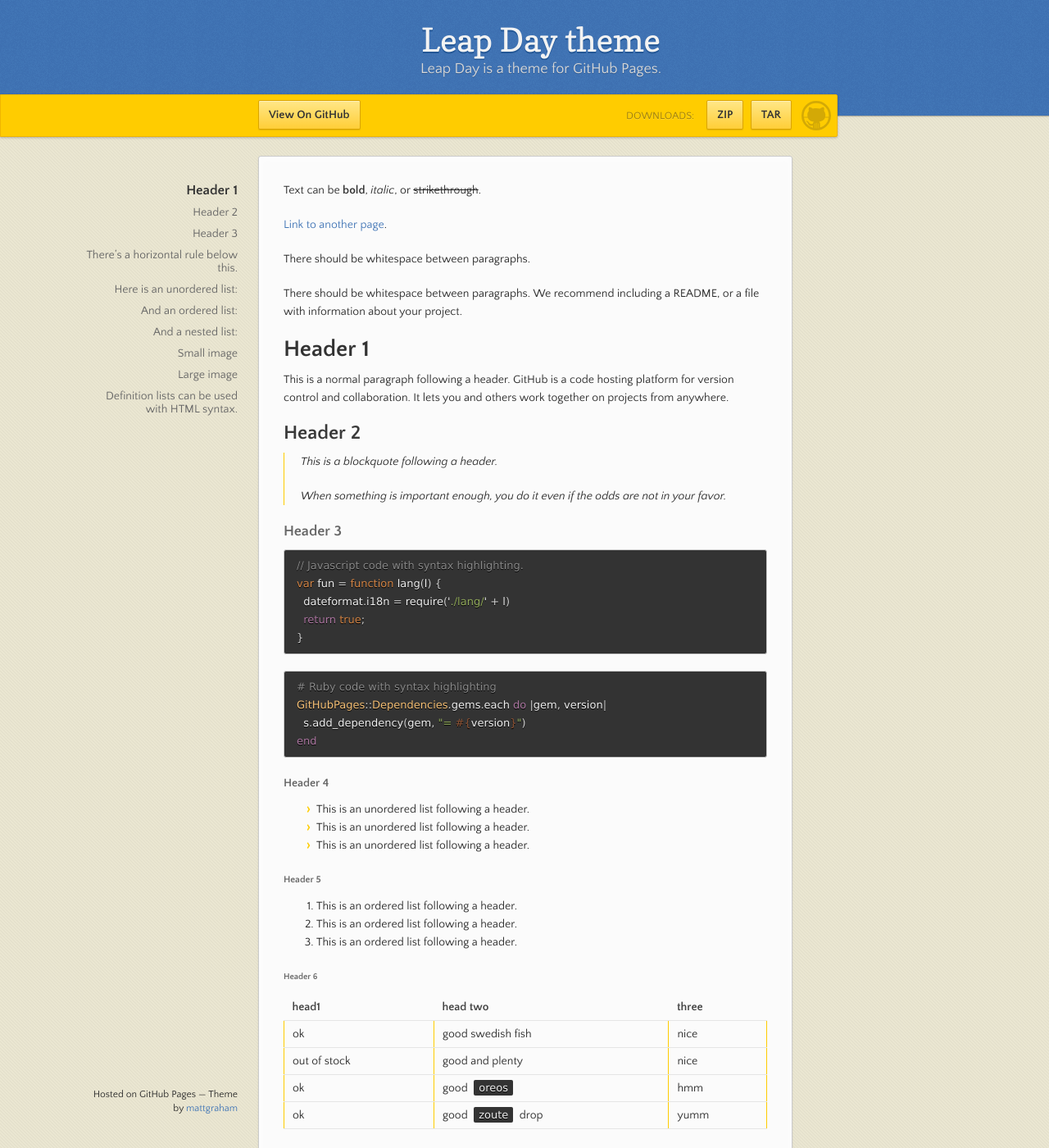
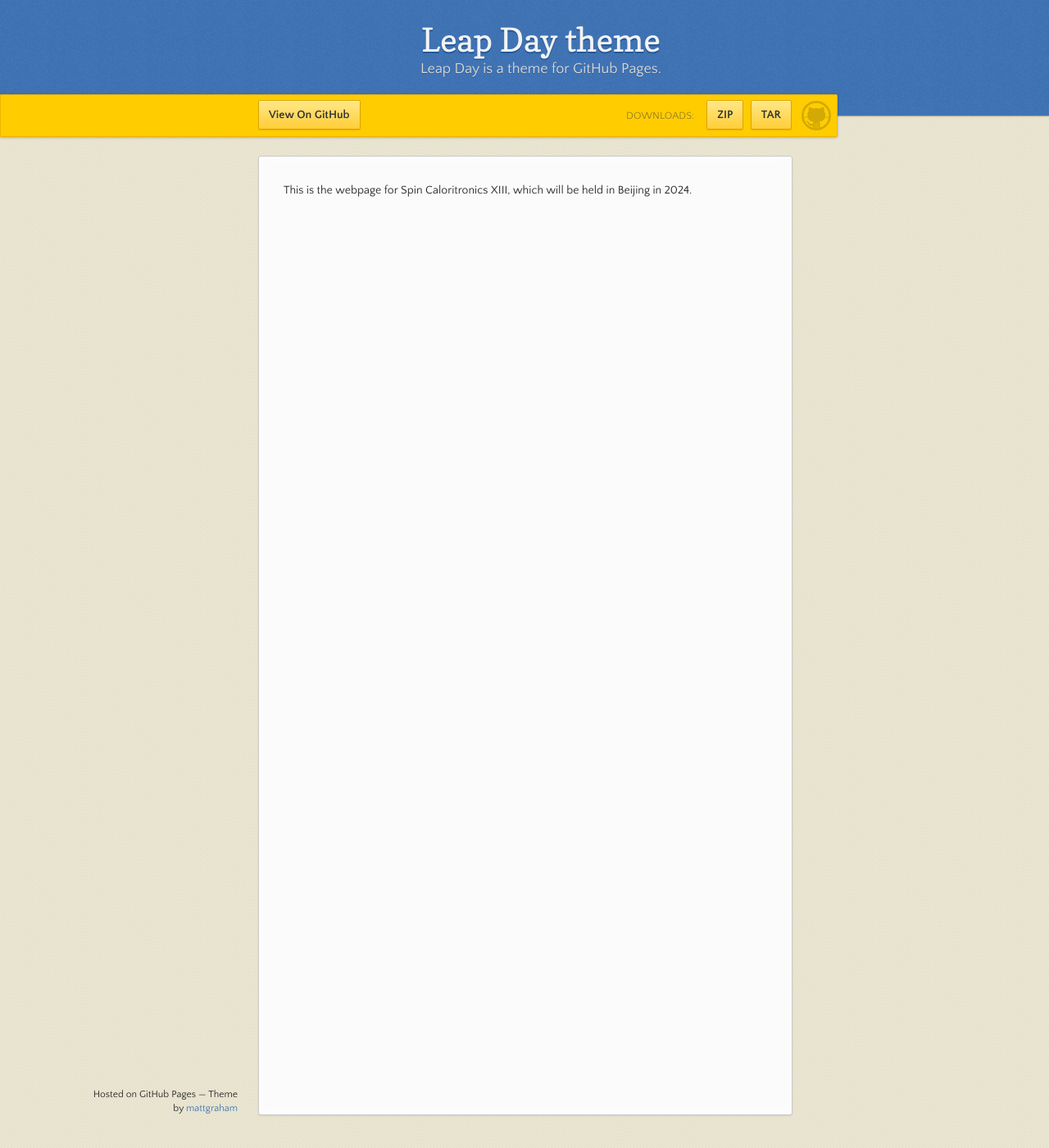
Before and after one commit to spincaloritronics/spincaloritronics.github.io, a Jekyll site: the page built from index.md, in a window 1280 px wide and 1400 px high. Shown: the whole window at 82% size. Built offline with Jekyll 4.4.1, drawn with Linux system fonts in a browser that asks for light colours; some of the changed text lies outside the part shown.

Commit message:
Update index.md

````diff
--- a/index.md
+++ b/index.md
@@ -2,122 +2,4 @@
 layout: default
 ---
 
-Text can be **bold**, _italic_, or ~~strikethrough~~.
-
-[Link to another page](./another-page.html).
-
-There should be whitespace between paragraphs.
-
-There should be whitespace between paragraphs. We recommend including a README, or a file with information about your project.
-
-# Header 1
-
-This is a normal paragraph following a header. GitHub is a code hosting platform for version control and collaboration. It lets you and others work together on projects from anywhere.
-
-## Header 2
-
-> This is a blockquote following a header.
->
-> When something is important enough, you do it even if the odds are not in your favor.
-
-### Header 3
-
-```js
-// Javascript code with syntax highlighting.
-var fun = function lang(l) {
-  dateformat.i18n = require('./lang/' + l)
-  return true;
-}
-```
-
-```ruby
-# Ruby code with syntax highlighting
-GitHubPages::Dependencies.gems.each do |gem, version|
-  s.add_dependency(gem, "= #{version}")
-end
-```
-
-#### Header 4
-
-*   This is an unordered list following a header.
-*   This is an unordered list following a header.
-*   This is an unordered list following a header.
-
-##### Header 5
-
-1.  This is an ordered list following a header.
-2.  This is an ordered list following a header.
-3.  This is an ordered list following a header.
-
-###### Header 6
-
-| head1        | head two          | three |
-|:-------------|:------------------|:------|
-| ok           | good swedish fish | nice  |
-| out of stock | good and plenty   | nice  |
-| ok           | good `oreos`      | hmm   |
-| ok           | good `zoute` drop | yumm  |
-
-### There's a horizontal rule below this.
-
-* * *
-
-### Here is an unordered list:
-
-*   Item foo
-*   Item bar
-*   Item baz
-*   Item zip
-
-### And an ordered list:
-
-1.  Item one
-1.  Item two
-1.  Item three
-1.  Item four
-
-### And a nested list:
-
-- level 1 item
-  - level 2 item
-  - level 2 item
-    - level 3 item
-    - level 3 item
-- level 1 item
-  - level 2 item
-  - level 2 item
-  - level 2 item
-- level 1 item
-  - level 2 item
-  - level 2 item
-- level 1 item
-
-### Small image
-
-![Octocat](https://github.githubassets.com/images/icons/emoji/octocat.png)
-
-### Large image
-
-![Branching](https://guides.github.com/activities/hello-world/branching.png)
-
-
-### Definition lists can be used with HTML syntax.
-
-<dl>
-<dt>Name</dt>
-<dd>Godzilla</dd>
-<dt>Born</dt>
-<dd>1952</dd>
-<dt>Birthplace</dt>
-<dd>Japan</dd>
-<dt>Color</dt>
-<dd>Green</dd>
-</dl>
-
-```
-Long, single-line code blocks should not wrap. They should horizontally scroll if they are too long. This line should be long enough to demonstrate this.
-```
-
-```
-The final element.
-```
+This is the webpage for Spin Caloritronics XIII, which will be held in Beijing in 2024.
````
